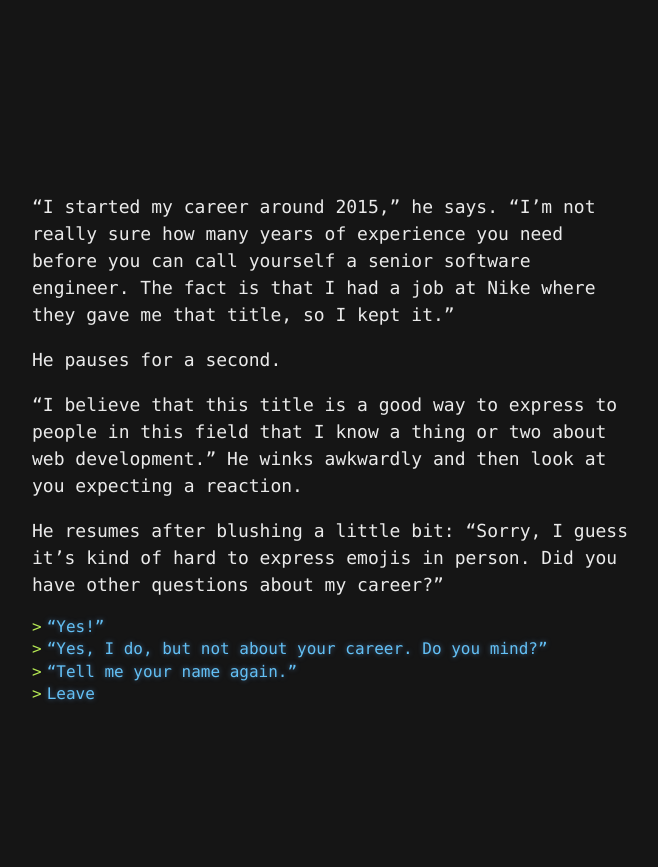
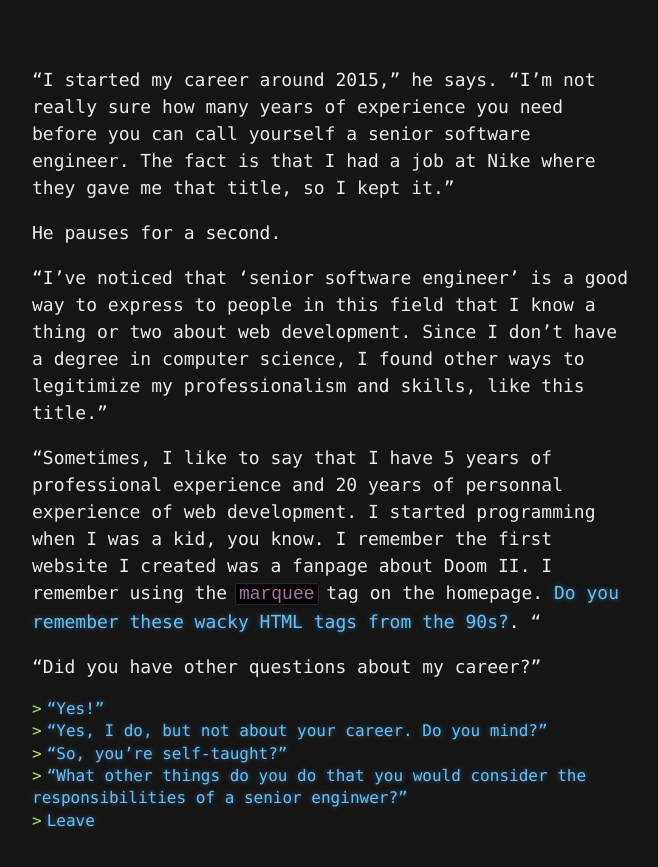
Before and after one commit to yvesgurcan/adventure, a Jekyll site: the page built from senior.md, in a window 1280 px wide. Shown: the top 867 px of the page, without its empty margins (308-966 px from the left). Built offline with Jekyll 4.4.1, drawn with Linux system fonts in a browser that asks for light colours; our own code applies the rules of GitHub Pages for plain Markdown files.

Commit message:
Update senior.md

```diff
--- a/senior.md
+++ b/senior.md
@@ -2,11 +2,14 @@
 
 He pauses for a second.
 
-"I believe that this title is a good way to express to people in this field that I know a thing or two about web development." He winks awkwardly and then look at you expecting a reaction.
+"I've noticed that 'senior software engineer' is a good way to express to people in this field that I know a thing or two about web development. Since I don't have a degree in computer science, I found other ways to legitimize my professionalism and skills, like this title."
 
-He resumes after blushing a little bit: "Sorry, I guess it's kind of hard to express emojis in person. Did you have other questions about my career?"
+"Sometimes, I like to say that I have 5 years of professional experience and 20 years of personnal experience of web development. I started programming when I was a kid, you know. I remember the first website I created was a fanpage about Doom II. I remember using the `marquee` tag on the homepage. [Do you remember these wacky HTML tags from the 90s?](https://medium.com/@yvesgurcan/remember-marquee-and-blink-15ac3de4c790). "
+
+"Did you have other questions about my career?"
 
 - ["Yes!"](job.md)
 - ["Yes, I do, but not about your career. Do you mind?"](questions.md)
-- ["Tell me your name again."](their-name-2.md)
+- ["So, you're self-taught?"](self-taught.md)
+- ["What other things do you do that you would consider the responsibilities of a senior enginwer?"](senior-responsibilities.md)
 - [Leave](leave.md)
```
